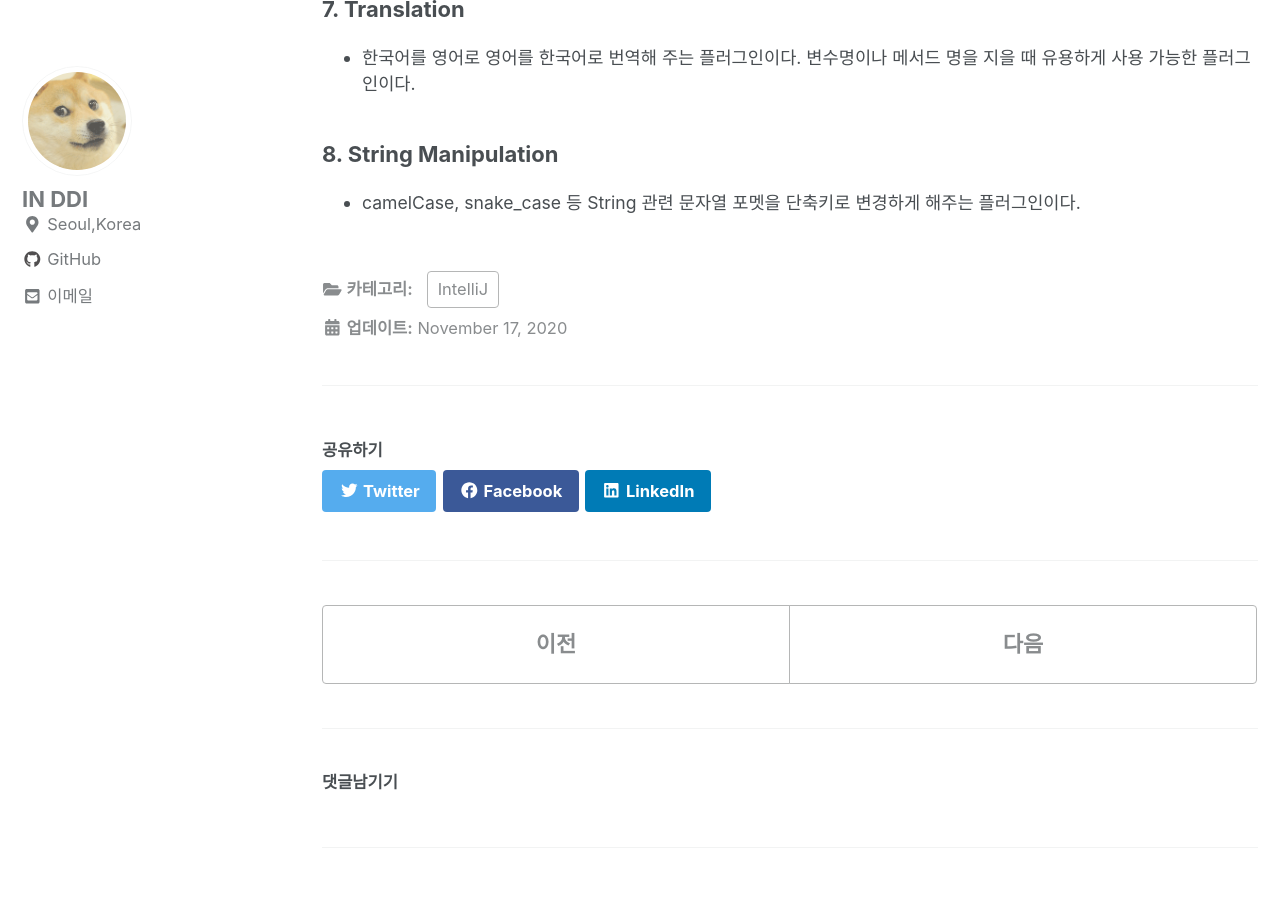
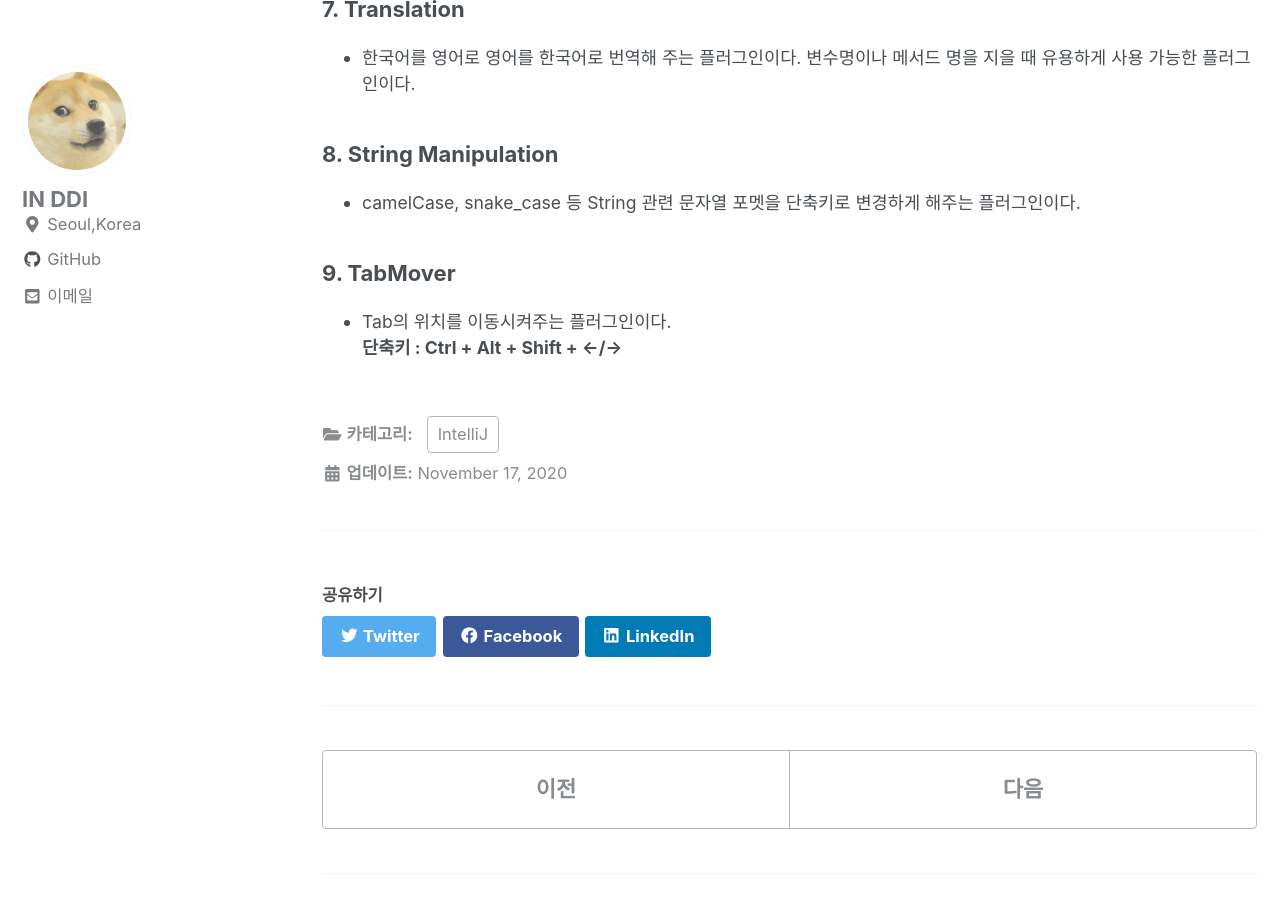
Before and after one commit to InSeok9068/inseok9068.github.io, a Jekyll site: the page built from _posts/intellij/2020-11-17-intellij-plugins.md, in a window 1280 px wide and 900 px high, scrolled down 1188 px. Built offline with Jekyll 4.4.1, drawn with Linux system fonts in a browser that asks for light colours; cached includes are drawn as plain includes; nearby versions of some CDN libraries; comment, search, counter and statistics services are not loaded.

Commit message:
TabMover 플러그인 추가

```diff
--- a/_posts/intellij/2020-11-17-intellij-plugins.md
+++ b/_posts/intellij/2020-11-17-intellij-plugins.md
@@ -45,3 +45,7 @@ categories:
 ### 8. String Manipulation
 
 - camelCase, snake_case 등 String 관련 문자열 포멧을 단축키로 변경하게 해주는 플러그인이다.
+
+### 9. TabMover
+
+- Tab의 위치를 이동시켜주는 플러그인이다.<br> **단축키 : Ctrl + Alt + Shift + ←/→**
```
